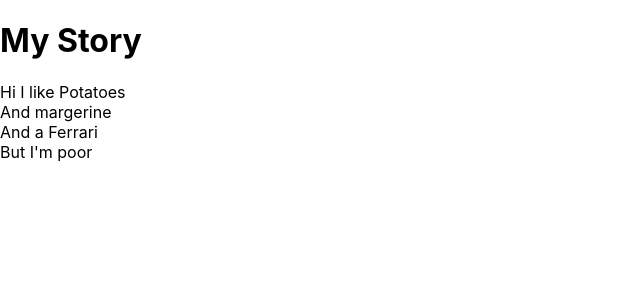
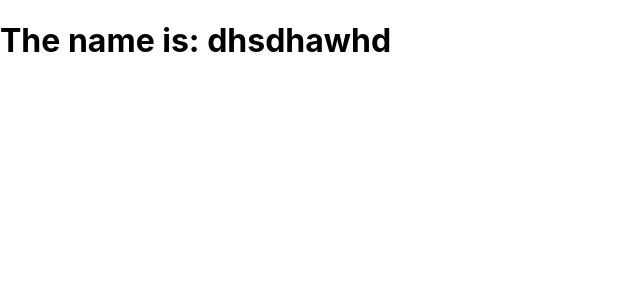
Before and after one commit to dzza1800/reactLearn, a React (Create React App) app: page / in a window 1280 px wide. Shown: the top 300 px of the page, without its empty margins (0-640 px from the left). Built offline with nearby package versions, Linux system fonts and the light colour scheme.

Commit message:
added prop

```diff
--- a/src/index.js
+++ b/src/index.js
@@ -2,14 +2,14 @@ import React from 'react';
 import ReactDOM from 'react-dom/client';
 import './index.css';
 import App from './App';
+import Proppy from './newComponent.jsx';
 import TestFile from './TestFile.js';
 import reportWebVitals from './reportWebVitals';
 
 const root = ReactDOM.createRoot(document.getElementById('root'));
 root.render(
   <React.StrictMode>
-    <><h1>My Story</h1></>
-    <TestFile />
+    <Proppy />
   </React.StrictMode>
 );
 
--- /dev/null
+++ b/src/newComponent.jsx
@@ -0,0 +1,14 @@
+function PropsTings(props){
+
+    return <>
+    <h1>The name is: {props.name}</h1>
+    </>
+}
+
+function PropsFire(){
+    return (<>
+    <PropsTings name="dhsdhawhd"/>
+    </>);
+}
+
+export default PropsFire;
```
